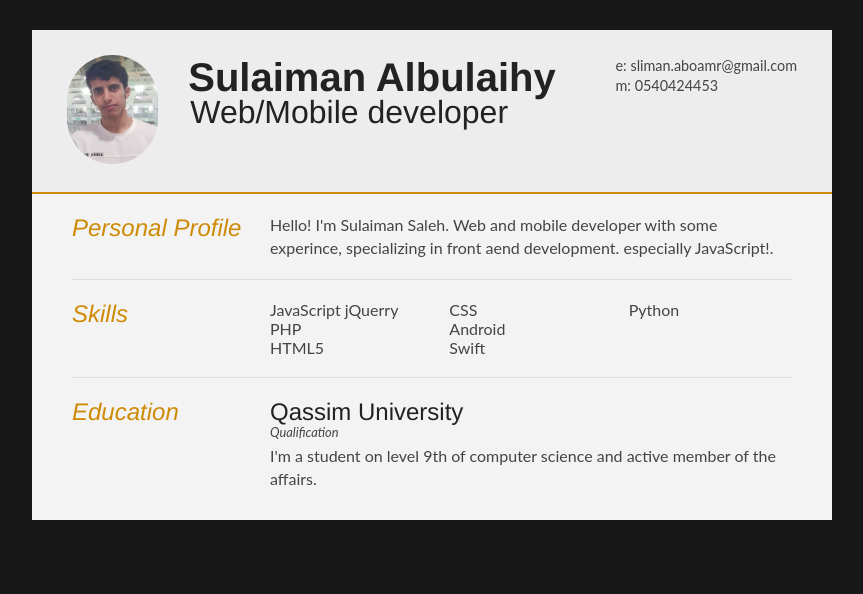
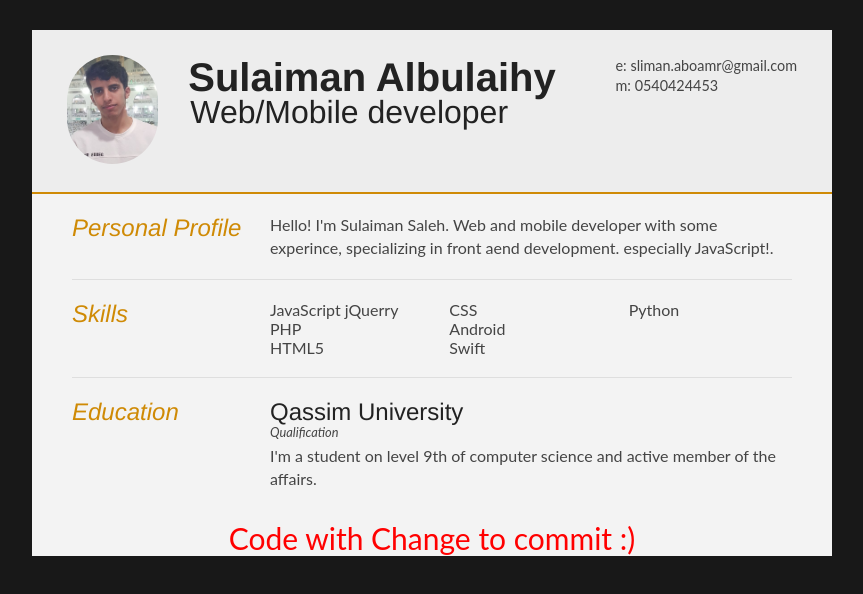
Before and after one commit to Sulaiman122/portfolio, a plain HTML site: page index.html in a window 1280 px wide. Shown: the whole page, without its empty margins (208-1071 px from the left). Drawn offline with Linux system fonts and the light colour scheme.

Commit message:
second changes

```diff
--- a/index.html
+++ b/index.html
@@ -81,6 +81,11 @@
 		</section>
 
 	</div>
+	<div>
+
+		<h1 id="commit">Code with Change to commit :)</h1>
+
+	</div>
 </div>
 
 </body>
--- a/style.css
+++ b/style.css
@@ -5,6 +5,12 @@ font-size:100%;
 margin:0;
 padding:0;
 vertical-align:baseline;
+}
+
+#commit{
+	font-size: 30px;
+	text-align: center;
+	color: red;
 }
 
 article,section {
```
Also changed, not shown: 1 other file.
